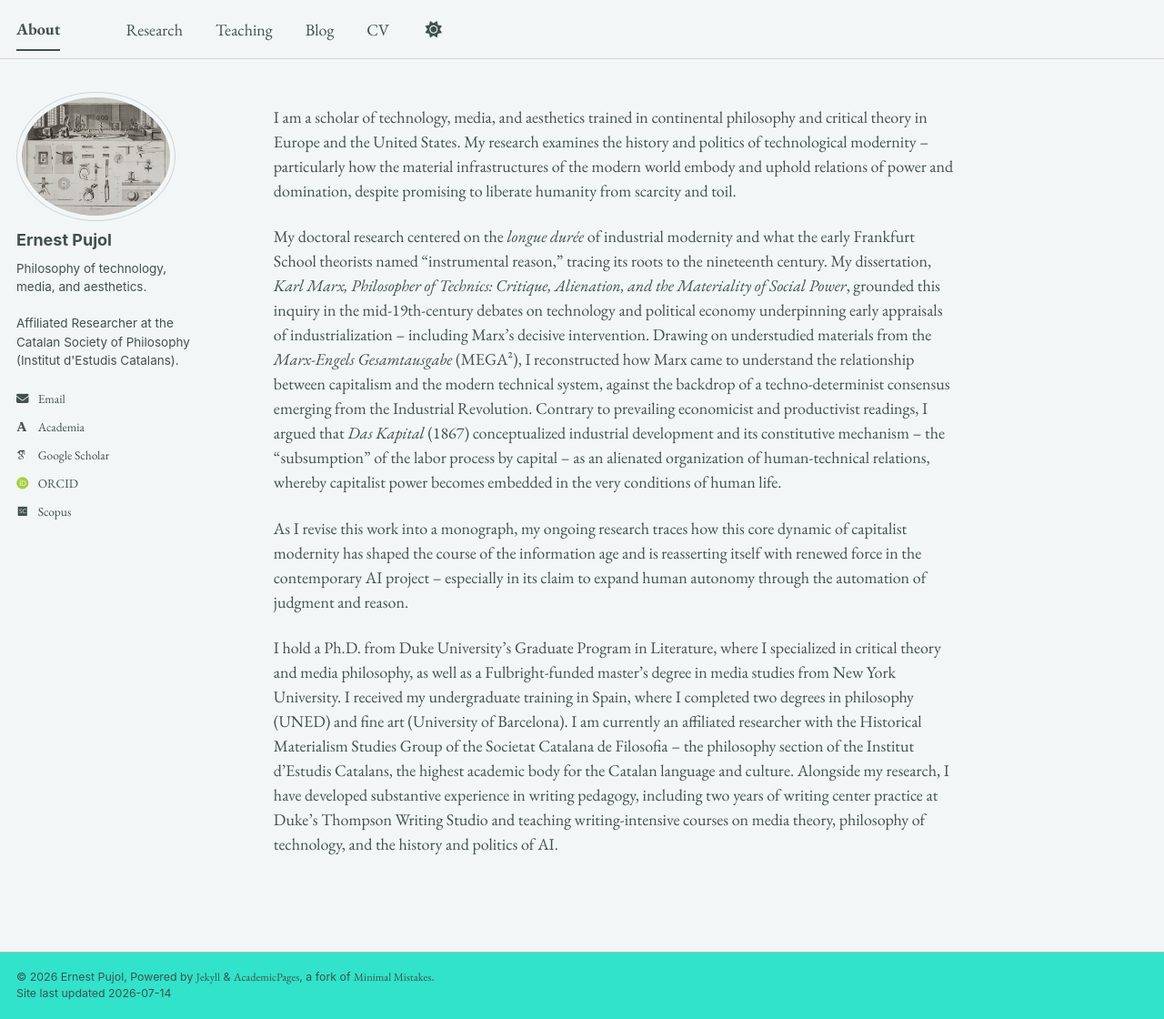
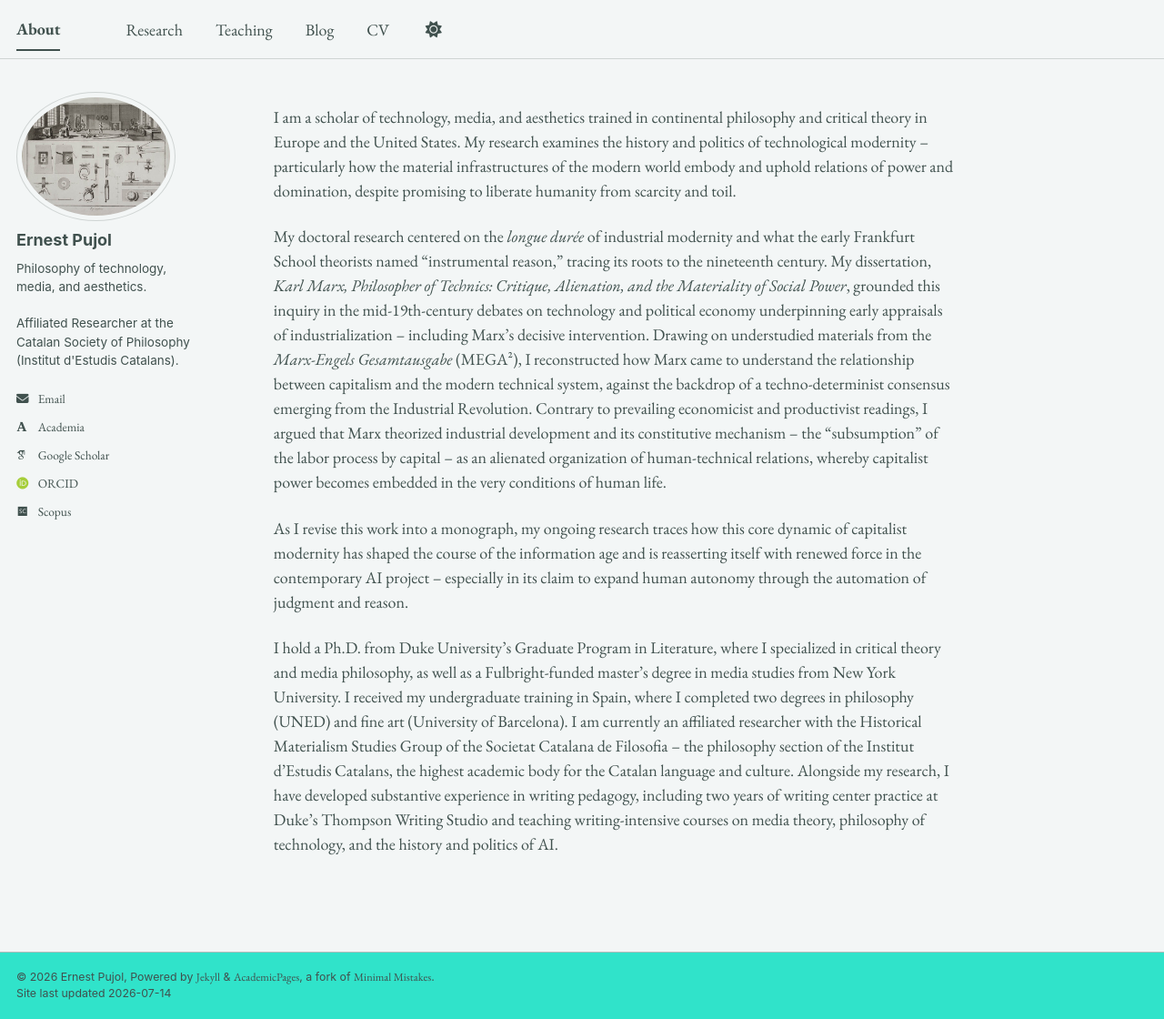
Before and after one commit to epujol90/epujol90.github.io, a Jekyll site: the page built from _pages/about.md, in a window 1280 px wide and 1120 px high. Shown: the whole window at 91% size. Built offline with Jekyll 4.4.1, drawn with Linux system fonts in a browser that asks for light colours; some web fonts are replaced; a script bundle is joined from its source files by our own code; library files that are not in the unit come from our copies.

Commit message:
Update about.md

```diff
--- a/_pages/about.md
+++ b/_pages/about.md
@@ -8,7 +8,7 @@ redirect_from:
 ---
 I am a scholar of technology, media, and aesthetics trained in continental philosophy and critical theory in Europe and the United States. My research examines the history and politics of technological modernity -- particularly how the material infrastructures of the modern world embody and uphold relations of power and domination, despite promising to liberate humanity from scarcity and toil.
 
-My doctoral research centered on the _longue durée_ of industrial modernity and what the early Frankfurt School theorists named “instrumental reason,” tracing its roots to the nineteenth century. My dissertation, _Karl Marx, Philosopher of Technics: Critique, Alienation, and the Materiality of Social Power_, grounded this inquiry in the mid-19th-century debates on technology and political economy underpinning early appraisals of industrialization -- including Marx's decisive intervention. Drawing on understudied materials from the _Marx-Engels Gesamtausgabe_ (MEGA²), I reconstructed how Marx came to understand the relationship between capitalism and the modern technical system, against the backdrop of a techno-determinist consensus emerging from the Industrial Revolution. Contrary to prevailing economicist and productivist readings, I argued that _Das Kapital_ (1867) conceptualized industrial development and its constitutive mechanism -- the “subsumption” of the labor process by capital -- as an alienated organization of human-technical relations, whereby capitalist power becomes embedded in the very conditions of human life.
+My doctoral research centered on the _longue durée_ of industrial modernity and what the early Frankfurt School theorists named “instrumental reason,” tracing its roots to the nineteenth century. My dissertation, _Karl Marx, Philosopher of Technics: Critique, Alienation, and the Materiality of Social Power_, grounded this inquiry in the mid-19th-century debates on technology and political economy underpinning early appraisals of industrialization -- including Marx's decisive intervention. Drawing on understudied materials from the _Marx-Engels Gesamtausgabe_ (MEGA²), I reconstructed how Marx came to understand the relationship between capitalism and the modern technical system, against the backdrop of a techno-determinist consensus emerging from the Industrial Revolution. Contrary to prevailing economicist and productivist readings, I argued that Marx theorized industrial development and its constitutive mechanism -- the “subsumption” of the labor process by capital -- as an alienated organization of human-technical relations, whereby capitalist power becomes embedded in the very conditions of human life.
 
 As I revise this work into a monograph, my ongoing research traces how this core dynamic of capitalist modernity has shaped the course of the information age and is reasserting itself with renewed force in the contemporary AI project -- especially in its claim to expand human autonomy through the automation of judgment and reason.
 
```
